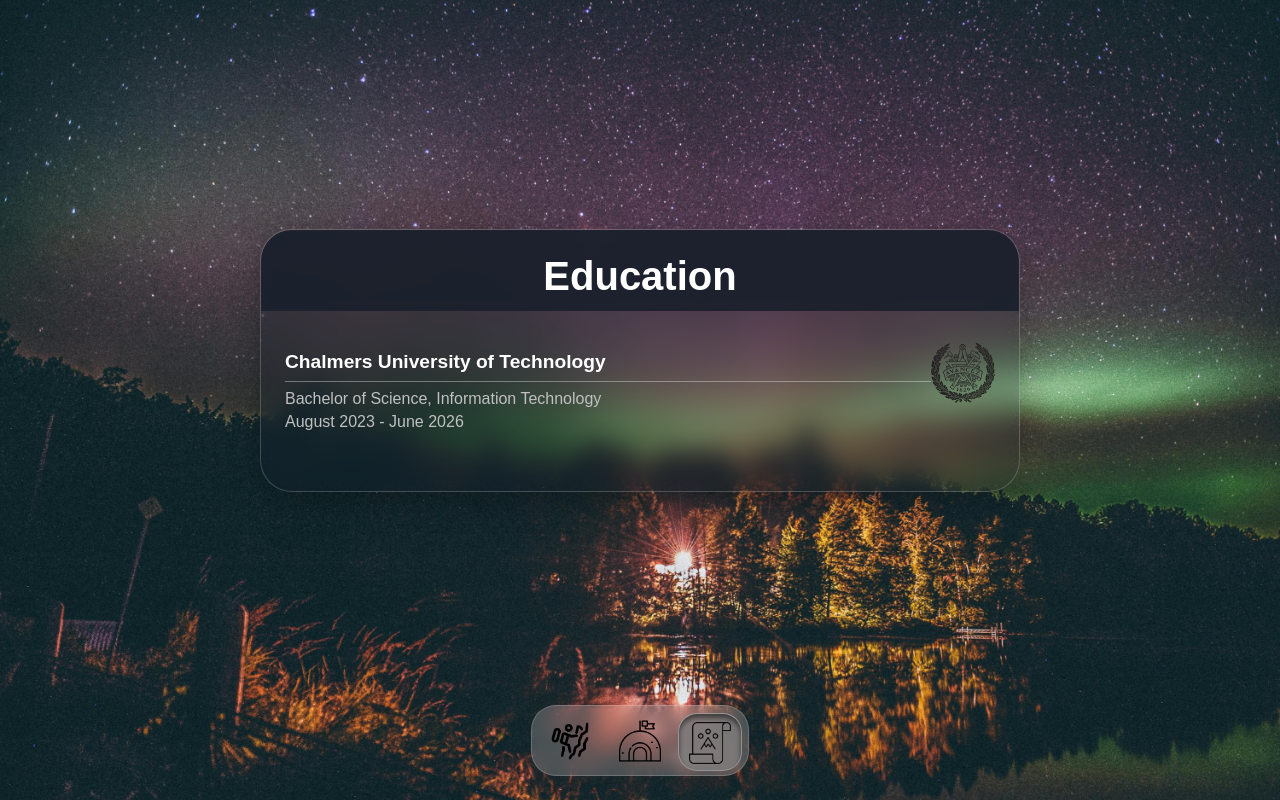
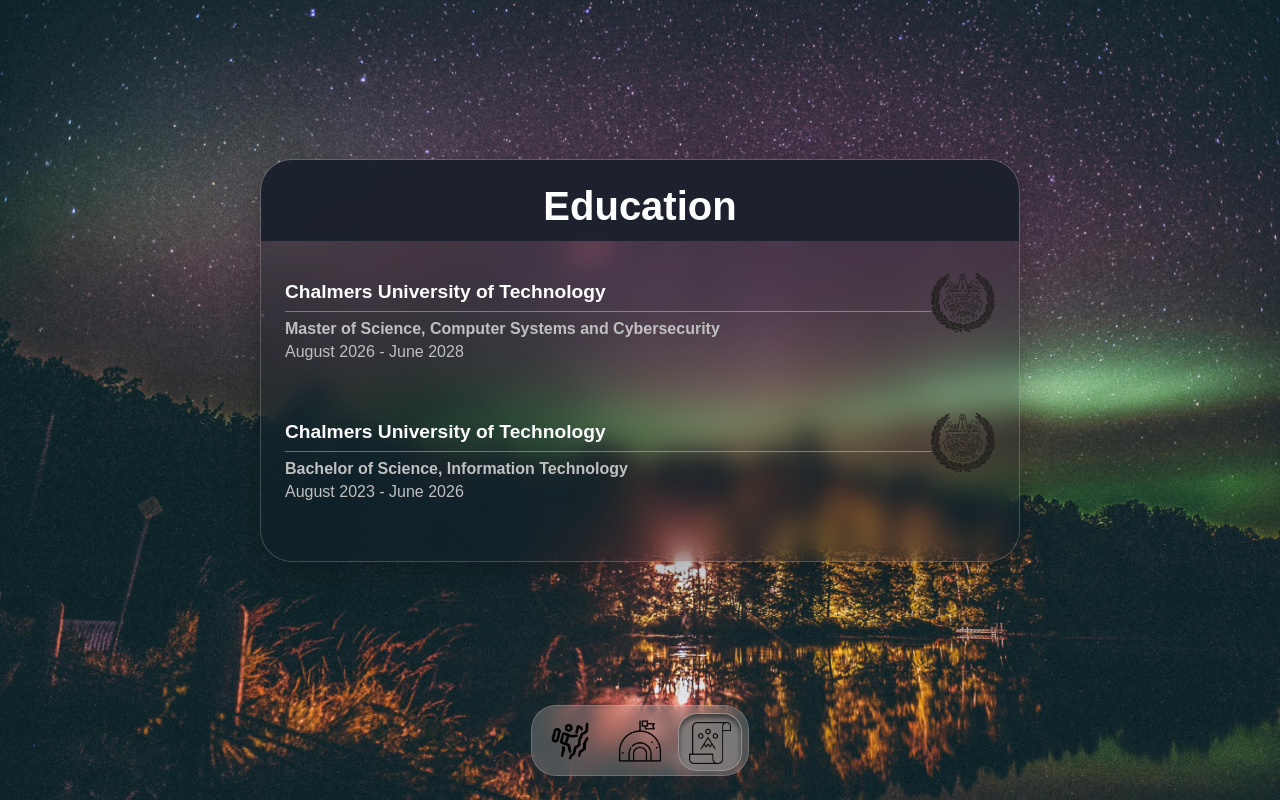
Before and after one commit to KusaiAlMalt/KusaiAlMalt.github.io, a React (Vite) app in the folder react-portfolio/: page / in a window 1280 px wide. Both pictures are taken after a click on the button 710 px from the left and 740 px from the top of the page. Built offline with nearby package versions, Linux system fonts and the light colour scheme.

Commit message:
add masters education

```diff
--- a/react-portfolio/src/components/Education.jsx
+++ b/react-portfolio/src/components/Education.jsx
@@ -1,4 +1,11 @@
 const education = [
+  {
+    name: 'Chalmers University of Technology',
+    logo: '/assets/icons/chalmers.svg',
+    url: 'https://www.chalmers.se/',
+    degree: 'Master of Science, Computer Systems and Cybersecurity',
+    dates: 'August 2026 - June 2028',
+  },
   {
     name: 'Chalmers University of Technology',
     logo: '/assets/icons/chalmers.svg',
@@ -23,7 +30,7 @@ function Education() {
             <h2>{item.name}</h2>
             <hr />
             <a href={item.url} target="_blank" rel="noreferrer">
-              <p>{item.degree}</p>
+              <p><b>{item.degree}</b></p>
             </a>
             <p>{item.dates}</p>
           </article>
```
